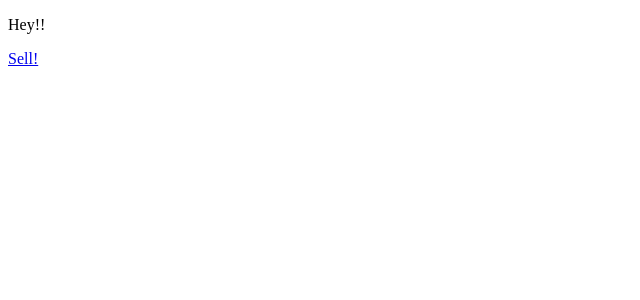
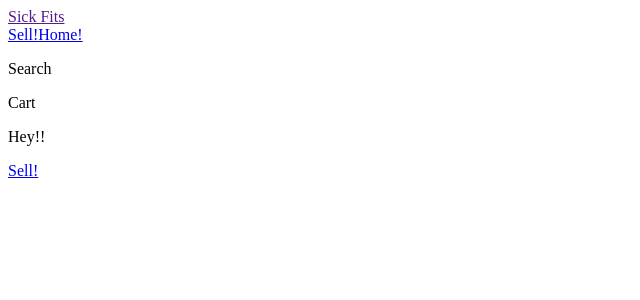
Before and after one commit to jasonawise/Advanced-React, a Next.js app in the folder sick-fits/frontend/: page / in a window 1280 px wide. Shown: the top 300 px of the page, without its empty margins (0-640 px from the left). Built offline with nearby package versions, Linux system fonts and the light colour scheme.

Commit message:
adding header to the page layout

```diff
--- a/sick-fits/frontend/components/Page.js
+++ b/sick-fits/frontend/components/Page.js
@@ -1,8 +1,14 @@
 import React, { Component } from "react";
+import Header from "./Header";
 
 class Page extends Component {
   render() {
-    return <div>{this.props.children}</div>;
+    return (
+      <div>
+        <Header />
+        {this.props.children}
+      </div>
+    );
   }
 }
 
```
